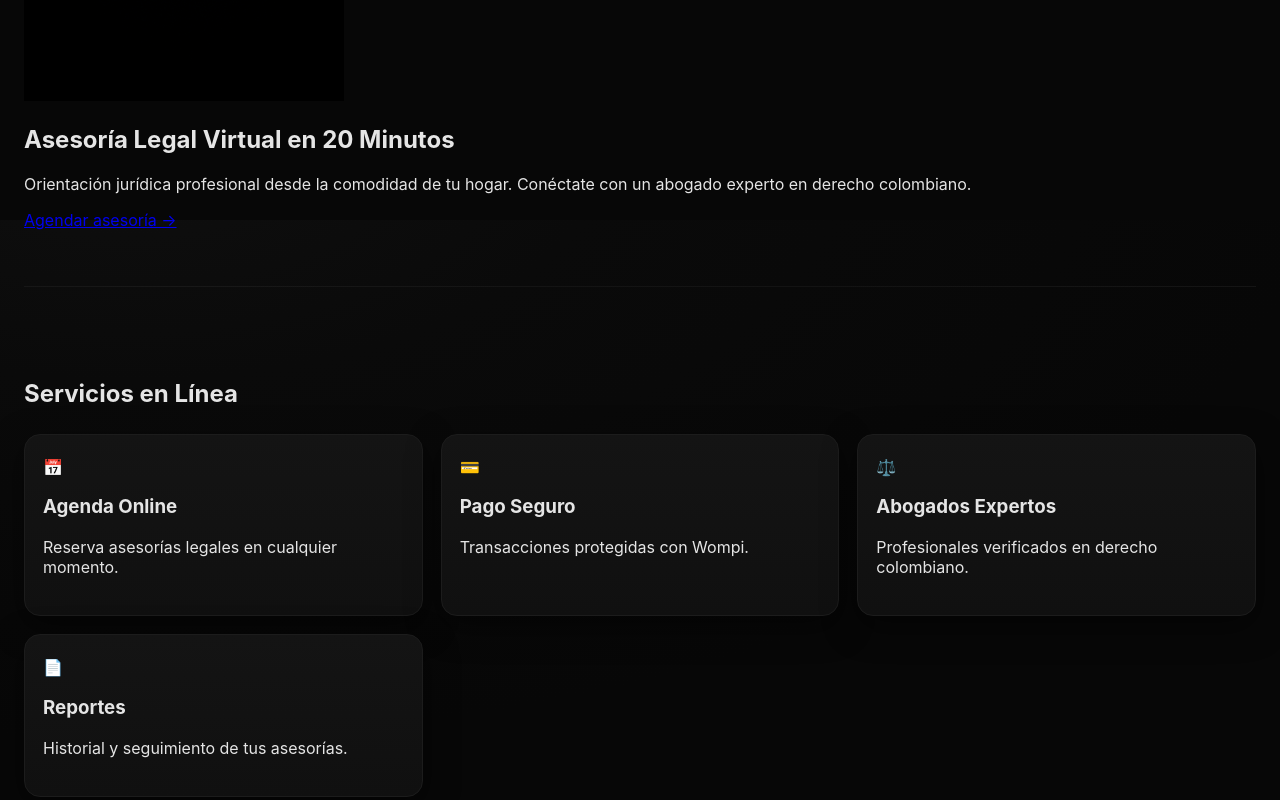
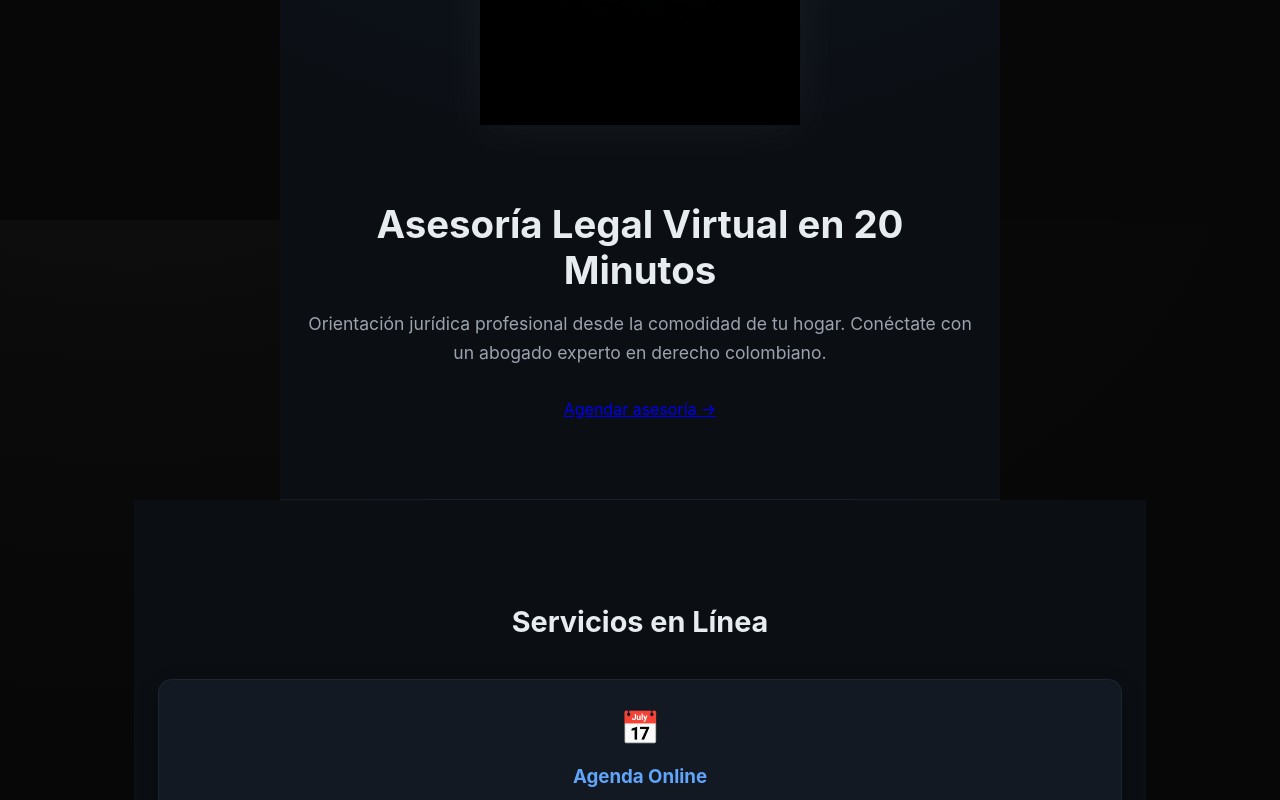
Before and after one commit to jjonnas1/castellanosabogados, a Next.js app: page / in a window 1280 px wide. Shown: the part 580-1380 px from the top of the page. Built offline with nearby package versions, Linux system fonts and the light colour scheme.

Commit message:
Update globals.css

```diff
--- a/app/globals.css
+++ b/app/globals.css
@@ -281,3 +281,95 @@ body {
   border-top: 1px solid rgba(255,255,255,.06);
   background: rgba(10, 14, 22, 0.5);
 }
+/* === LANDING STYLE === */
+
+.landing {
+  display: flex;
+  flex-direction: column;
+  align-items: center;
+}
+
+/* HERO */
+.hero {
+  display: flex;
+  align-items: center;
+  justify-content: center;
+  min-height: 90vh;
+  text-align: center;
+  background: radial-gradient(circle at 50% -20%, #111826, #0b0f14 70%);
+}
+
+.hero-content {
+  max-width: 720px;
+  padding: 24px;
+}
+
+.hero .logo {
+  filter: brightness(1.2) drop-shadow(0 0 24px rgba(255, 255, 255, 0.05));
+  margin-bottom: 40px;
+}
+
+.hero h1 {
+  font-size: 2.4rem;
+  font-weight: 700;
+  color: #e7ecef;
+  margin-bottom: 16px;
+}
+
+.hero p {
+  color: #9ca3af;
+  font-size: 1.1rem;
+  line-height: 1.6;
+  margin-bottom: 32px;
+}
+
+/* SERVICIOS */
+.services {
+  text-align: center;
+  padding: 80px 24px;
+  background: #0b0f14;
+}
+
+.services h2 {
+  font-size: 1.8rem;
+  margin-bottom: 40px;
+  color: #e7ecef;
+}
+
+.grid {
+  display: grid;
+  grid-template-columns: repeat(auto-fit, minmax(220px, 1fr));
+  gap: 28px;
+  max-width: 1000px;
+  margin: 0 auto;
+}
+
+.card {
+  background: #121922;
+  border-radius: 14px;
+  padding: 28px;
+  border: 1px solid rgba(255, 255, 255, 0.05);
+  box-shadow: 0 6px 18px rgba(0, 0, 0, 0.4);
+  transition: transform 0.2s ease, box-shadow 0.2s ease;
+}
+
+.card:hover {
+  transform: translateY(-4px);
+  box-shadow: 0 10px 30px rgba(0, 0, 0, 0.5);
+}
+
+.card span {
+  font-size: 2rem;
+  display: block;
+  margin-bottom: 12px;
+}
+
+.card h3 {
+  color: #60a5fa;
+  margin-bottom: 8px;
+}
+
+.card p {
+  color: #9ca3af;
+  line-height: 1.4;
+}
```
